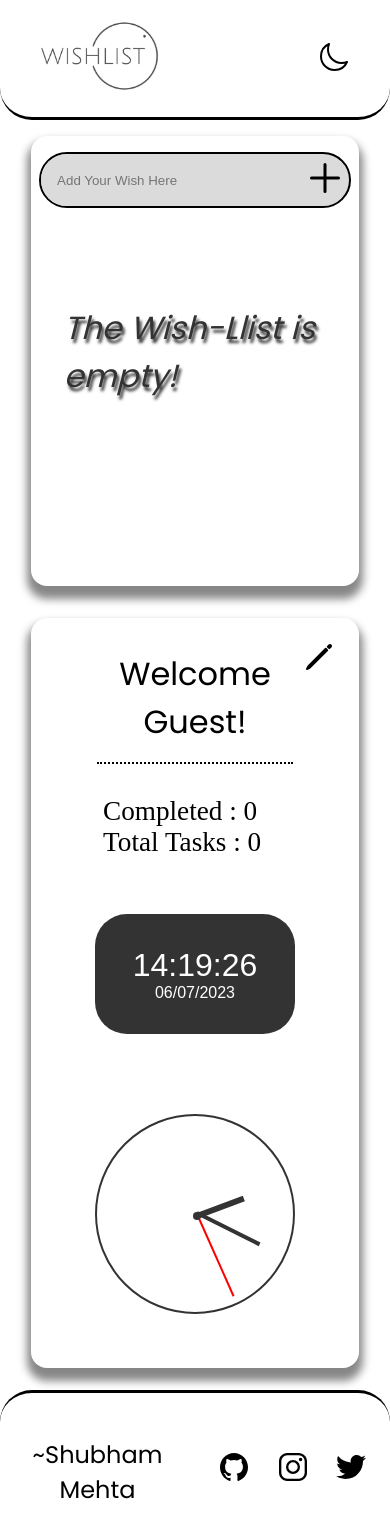
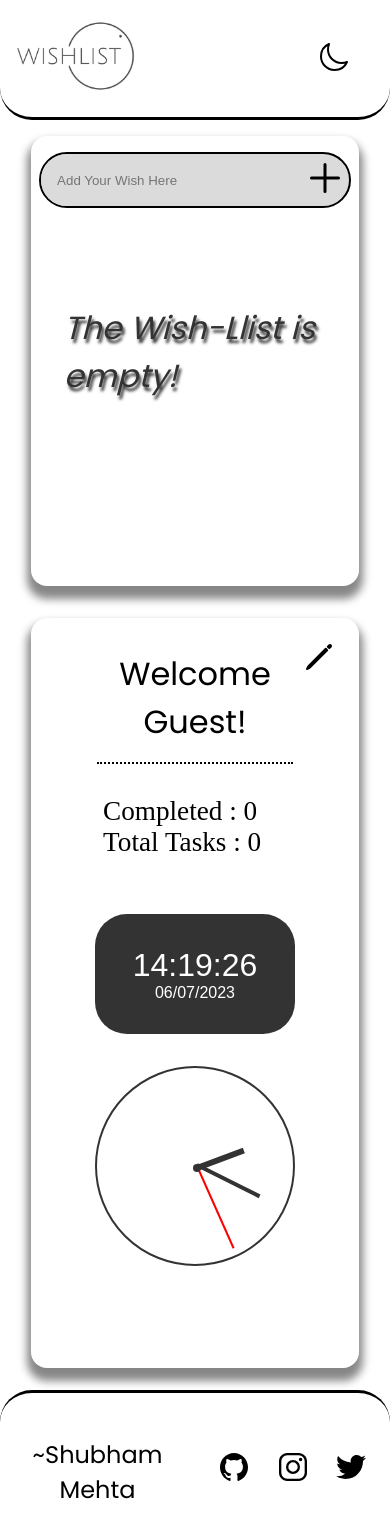
Before and after one commit to shubham-mehta26/To-Do-List_app, a plain HTML site: page index.html in a window 390 px wide. Drawn offline with Linux system fonts and the light colour scheme.

Commit message:
fixed responsiveness

```diff
--- a/style.css
+++ b/style.css
@@ -461,6 +461,19 @@ li img{
     .score-card{
         font-size: 1.7rem;
     }
+    .logo img{
+        margin-left: 0.5rem;
+    }
+}
+@media (max-width:1154px) {
+    .score-card{
+        font-size: 1.7rem;
+    }
+}
+@media (max-width:1668px) {
+    .clock{
+        margin: 2rem auto;
+    }
 }
 ::-webkit-scrollbar-track
 {
```
